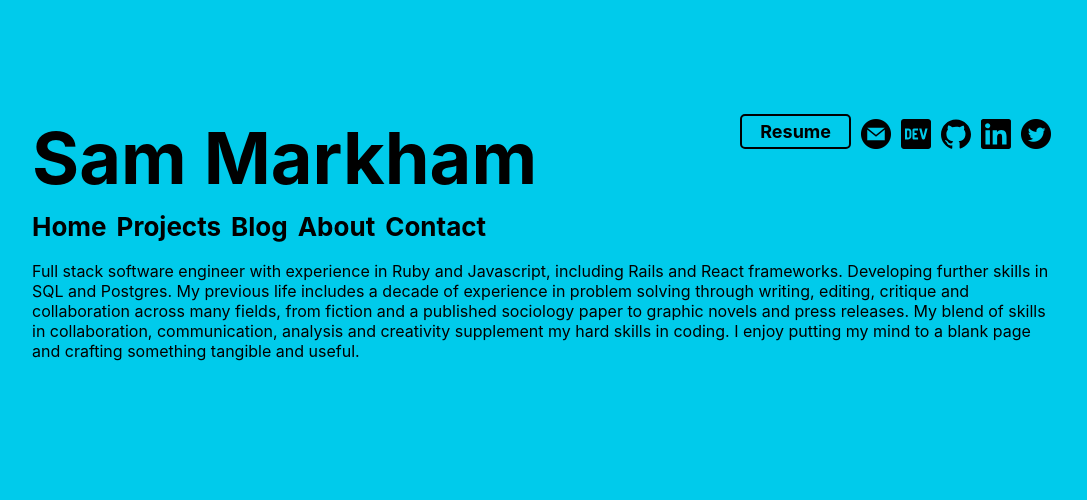
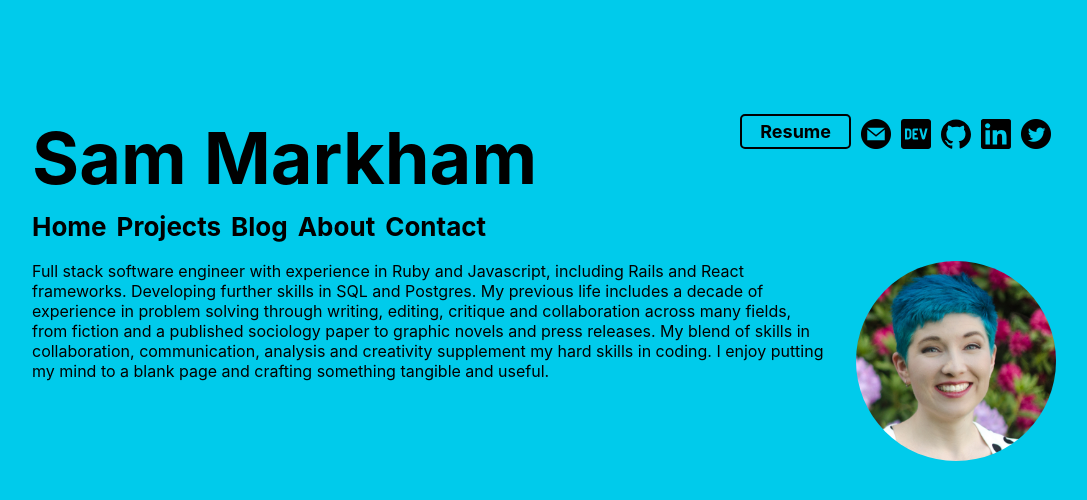
Before and after one commit to sharkham/sharkham-portfolio, a React (Create React App) app: page /about in a window 1280 px wide. Shown: the top 500 px of the page, without its empty margins (96-1183 px from the left). Built offline with nearby package versions, Linux system fonts and the light colour scheme.

Commit message:
Add photo to about section

```diff
--- a/src/App.css
+++ b/src/App.css
@@ -128,3 +128,12 @@ body {
   color: #000;
   background-color: #00cbeb;
 }
+
+#avatar {
+  float: right;
+  width: 200px;
+  border-radius: 50%;
+  /* border: 5px solid #000; */
+  /* border-radius: 5px; */
+  margin: 0px 0px 30px 30px;
+}
--- a/src/components/About.js
+++ b/src/components/About.js
@@ -1,8 +1,10 @@
 import React from 'react';
+import avatar from '../images/professional_avatar_2015 small.jpeg'
 
 const About = () => {
   return (
     <div>
+      <img id="avatar" src={avatar}/>
       <p>Full stack software engineer with experience in Ruby and Javascript, including Rails and React frameworks. Developing further skills in SQL and Postgres. My previous life includes a decade of experience in problem solving through writing, editing, critique and collaboration across many fields, from fiction and a published sociology paper to graphic novels and press releases. My blend of skills in collaboration, communication, analysis and creativity supplement my hard skills in coding. I enjoy putting my mind to a blank page and crafting something tangible and useful.</p>
     </div>
   );
```
Also changed, not shown: src/images/professional_avatar_2015 small.jpeg (added), 1 other file (tests, documents, lock files or other folders).
